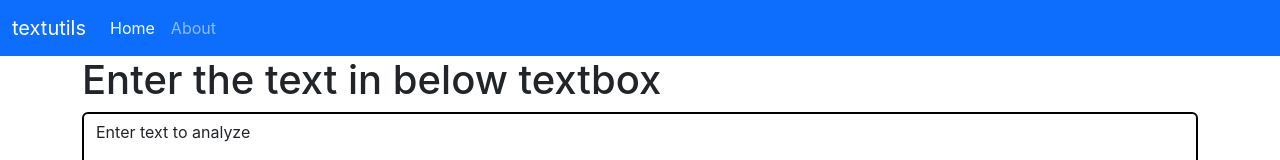
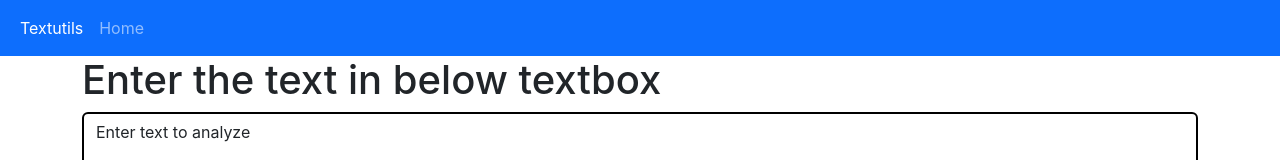
Before and after one commit to 03yatharth/Textutils, a React (Create React App) app: page / in a window 1280 px wide. Shown: the top 160 px of the page. Built offline with nearby package versions, Linux system fonts and the light colour scheme.

Commit message:
removed about page
removed about page

```diff
--- a/src/App.js
+++ b/src/App.js
@@ -1,10 +1,10 @@
 import "./App.css";
-import { BrowserRouter as Router, Routes, Route } from "react-router-dom";
+// import { BrowserRouter as Router, Routes, Route } from "react-router-dom";
 import React, { useState } from "react";
 import PropTypes from "prop-types";
 import Navbar from "./components/Navbar";
 import Textarea from "./components/Textarea";
-import About from "./components/About";
+// import About from "./components/About";
 function App() {
   const [mode, setMode] = useState("light");
   const [navMode, setNavMode] = useState("#0d6efd");
@@ -23,18 +23,25 @@ function App() {
   };
   return (
     <>
-      <Router>
-        <Navbar title="textutils" navMode={navMode} mode={mode} />
-        <Routes>
-          <Route
+      <Navbar title="textutils" navMode={navMode} mode={mode} />
+      <div className="container">
+        <Textarea
+          heading="Enter the text in below textbox"
+          mode={mode}
+          toggleMode={toggleMode}
+        />
+      </div>
+      {/* <Router> */}
+      {/* <Routes> */}
+      {/* <Route
             path="/About"
             element={
               <div className="container my-3">
                 <About />
               </div>
             }
-          />
-          <Route
+          /> */}
+      {/* <Route
             path="/"
             element={
               <div className="container">
@@ -45,9 +52,9 @@ function App() {
                 />
               </div>
             }
-          />
-        </Routes>
-      </Router>
+          /> */}
+      {/* </Routes>
+      </Router> */}
     </>
   );
 }
--- a/src/components/Navbar.js
+++ b/src/components/Navbar.js
@@ -1,5 +1,5 @@
 import React from "react";
-import { Link } from 'react-router-dom';
+// import { Link } from 'react-router-dom';
 export default function Navbar(props) {
   return (
 
@@ -11,7 +11,7 @@ export default function Navbar(props) {
           {props.title}
         </link> */}
 
-        <Link to="/" className="navbar-brand">{props.title}</Link>
+        {/* <Link to="/" className="navbar-brand">{props.title}</Link> */}
 
         <button
           className="navbar-toggler"
@@ -27,16 +27,16 @@ export default function Navbar(props) {
         <div className="collapse navbar-collapse" id="navbarSupportedContent">
           <ul className="navbar-nav me-auto mb-2 mb-lg-0">
             <li className="nav-item">
-              {/* <link className="nav-link active"  to="/">
-                Home
-              </link> */}
-              <Link to="/" className="nav-link active">Home</Link>
+              <a className="nav-link active"  href="#">
+                Textutils
+              </a>
+              {/* <Link to="/" className="nav-link active">Home</Link> */}
             </li>
             <li className="nav-item">
-              {/* <link className="nav-link" to="/About">
-                About
-              </link> */}
-              <Link to="/About"  className="nav-link">About</Link>
+              <a className="nav-link" href="#">
+                Home
+              </a>
+              {/* <Link to="/About"  className="nav-link">About</Link> */}
             </li>
           </ul>
           {/* <form className="d-flex" role="search">
```
